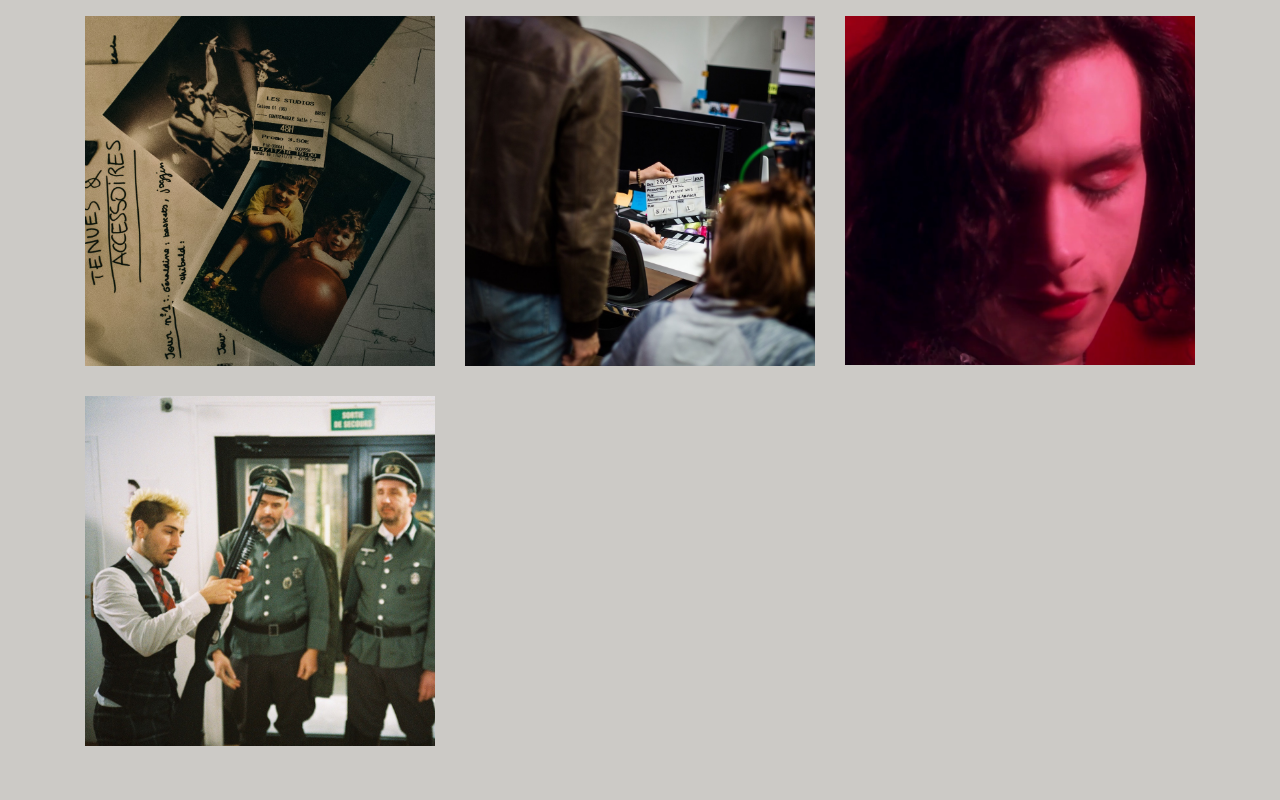
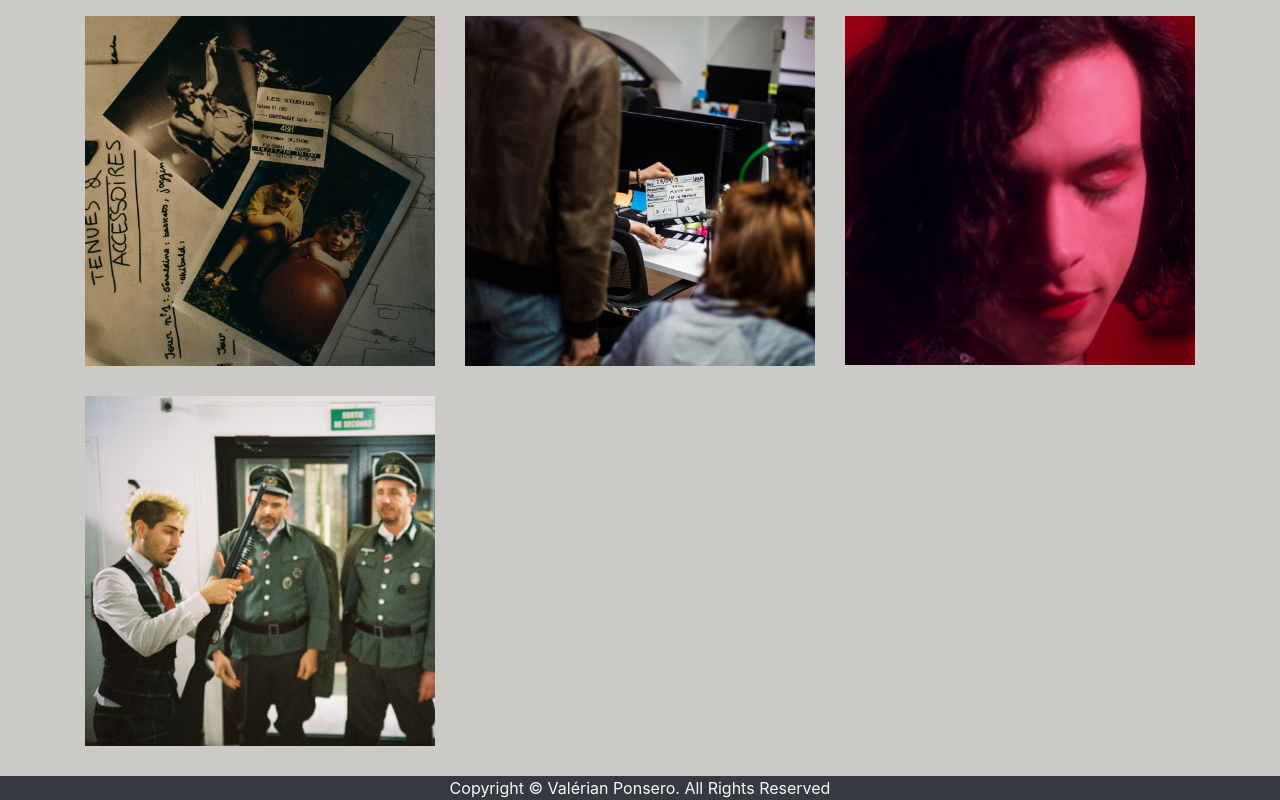
Before and after one commit to aponsero/Web-page-Val, a website: page gallery.html in a window 1280 px wide. Shown: the part 1220-2020 px from the top of the page. Before the commit the page ends 1996 px from the top, so only its background shows below. Drawn offline with nearby package versions, Linux system fonts and the light colour scheme.

Commit message:
adding copyrights

```diff
--- a/gallery.html
+++ b/gallery.html
@@ -197,7 +197,16 @@
         </div>
     </div>
 </section>
-</body>
+
+<!-- Footer -->
+<footer class="page-footer font-small bg-dark">
+  <!-- Copyright -->
+  <div class="footer-copyright text-center text-light">Copyright © Valérian Ponsero. All Rights Reserved</div>
+  <!-- Copyright -->
+
+</footer>
+<!-- Footer -->
+
 
 <!-- Popper -->
 <script src="https://cdnjs.cloudflare.com/ajax/libs/popper.js/1.12.9/umd/popper.min.js" integrity="sha384-ApNbgh9B+Y1QKtv3Rn7W3mgPxhU9K/ScQsAP7hUibX39j7fakFPskvXusvfa0b4Q" crossorigin="anonymous"></script>
@@ -246,3 +255,5 @@ $(function () {
   $('[data-toggle="popover"]').popover()
 })
 </script>
+</body>
+</html>
```
Also changed, not shown: index.html (+7 -0 lines).
